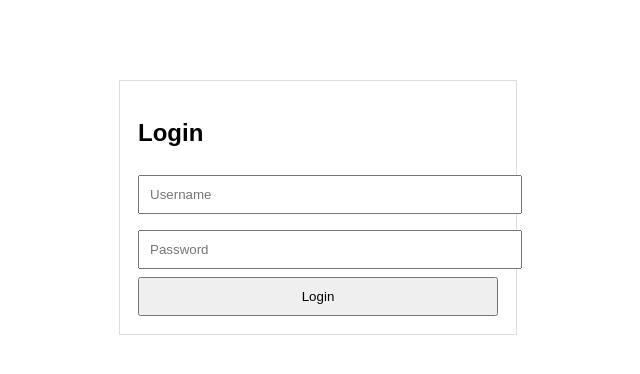
After one commit to Chanthul4054/E-Policing, a Flask app: page /login in a window 1280 px wide. The commit adds this page. Shown: the top 374 px of the page, without its empty margins (322-962 px from the left). Run offline with Flask 3, Linux system fonts and the light colour scheme.

Commit message:
implemented login with admin privileges

```diff
--- a/app.py
+++ b/app.py
@@ -3,23 +3,38 @@ from dotenv import load_dotenv
 import os
 
 from extensions import db
+from routes.auth_routes import auth_bp, init_login
 from routes.allocation_routes import allocation_bp
 
 load_dotenv()
 
-app = Flask(__name__)
+def create_app():
+    app = Flask(__name__)
 
-db_uri = os.getenv("DB_URI")
-if not db_uri:
-    raise RuntimeError("DB_URI is not set")
+    app.config["SECRET_KEY"] = os.getenv("SECRET_KEY", "dev-secret-change-me")
 
-app.config["SQLALCHEMY_DATABASE_URI"] = db_uri
-app.config["SQLALCHEMY_TRACK_MODIFICATIONS"] = False
+    db_uri = os.getenv("DB_URI")
+    if not db_uri:
+        raise RuntimeError("DB_URI is not set in .env")
 
-db.init_app(app)
+    app.config["SQLALCHEMY_DATABASE_URI"] = db_uri
+    app.config["SQLALCHEMY_TRACK_MODIFICATIONS"] = False
 
-# Register your module
-app.register_blueprint(allocation_bp)
+    db.init_app(app)
+
+    # Blueprints
+    init_login(app)
+    app.register_blueprint(auth_bp)
+    app.register_blueprint(allocation_bp)
+
+    return app
+
+app = create_app()
+
+@app.errorhandler(403)
+def forbidden(e):
+    return render_template("403.html"), 403
+
 
 if __name__ == "__main__":
     app.run(debug=True)
--- a/routes/allocation_routes.py
+++ b/routes/allocation_routes.py
@@ -1,10 +1,12 @@
 from flask import Blueprint, render_template, request, jsonify
 from services.allocation_service import run_allocation_pipeline
 from services.allocation_service import diminishing_curves_from_df
+from flask_login import login_required
 
 allocation_bp = Blueprint("allocation", __name__)
 
 @allocation_bp.route("/")
+@login_required
 def index():
     total_officers = int(request.args.get("officers", 500))
     topk = int(request.args.get("topk", 80))
@@ -44,6 +46,7 @@ def index():
     )
 
 @allocation_bp.route("/api/diminishing")
+@login_required
 def api_diminishing():
     total_officers = int(request.args.get("officers", 500))
     topk = int(request.args.get("topk", 80))
--- /dev/null
+++ b/routes/auth_routes.py
@@ -0,0 +1,44 @@
+from flask import Blueprint, render_template, request, redirect, url_for
+from flask_login import LoginManager, login_user, logout_user, login_required, UserMixin
+from werkzeug.security import check_password_hash
+from extensions import db
+
+auth_bp = Blueprint("auth", __name__)
+
+# --- User model ---
+class User(db.Model, UserMixin):
+    __tablename__ = "users"
+    id = db.Column(db.BigInteger, primary_key=True)
+    username = db.Column(db.String(80), unique=True, nullable=False)
+    password_hash = db.Column(db.String(255), nullable=False)
+    role = db.Column(db.String(20), default="officer")
+
+def init_login(app):
+    login_manager = LoginManager()
+    login_manager.login_view = "auth.login"
+    login_manager.init_app(app)
+
+    @login_manager.user_loader
+    def load_user(user_id):
+        return db.session.get(User, int(user_id))
+
+@auth_bp.route("/login", methods=["GET", "POST"])
+def login():
+    if request.method == "POST":
+        username = request.form.get("username", "").strip()
+        password = request.form.get("password", "")
+
+        user = User.query.filter_by(username=username).first()
+        if user and check_password_hash(user.password_hash, password):
+            login_user(user)
+            return redirect(url_for("allocation.index"))  # change if your index endpoint differs
+
+        return render_template("login.html", error="Invalid username or password")
+
+    return render_template("login.html", error=None)
+
+@auth_bp.route("/logout")
+@login_required
+def logout():
+    logout_user()
+    return redirect(url_for("auth.login"))
--- /dev/null
+++ b/templates/403.html
@@ -0,0 +1,3 @@
+<h2>403 – Access Denied</h2>
+<p>You do not have permission to access this page.</p>
+<a href="/">Go back</a>
--- a/templates/allocation.html
+++ b/templates/allocation.html
@@ -102,8 +102,7 @@
     {% endif %}
 
     <div class="charts">
-        <h3>Diminishing Returns (Animated)</h3>
-        <p class="muted">Charts animate on load and when you click “Update Charts Only”.</p>
+        <h3>Diminishing Returns</h3>
 
         <h4>Total Benefit</h4>
         <canvas id="totalChart"></canvas>
--- /dev/null
+++ b/templates/login.html
@@ -0,0 +1,48 @@
+<!doctype html>
+<html>
+
+<head>
+    <meta charset="utf-8" />
+    <title>Login</title>
+    <style>
+        body {
+            font-family: Arial, sans-serif;
+        }
+
+        .box {
+            width: 360px;
+            margin: 80px auto;
+            padding: 18px;
+            border: 1px solid #ddd;
+        }
+
+        input {
+            width: 100%;
+            padding: 10px;
+            margin: 8px 0;
+        }
+
+        button {
+            width: 100%;
+            padding: 10px;
+        }
+
+        .err {
+            color: #b00020;
+        }
+    </style>
+</head>
+
+<body>
+    <div class="box">
+        <h2>Login</h2>
+        {% if error %}<p class="err">{{ error }}</p>{% endif %}
+        <form method="POST">
+            <input name="username" placeholder="Username" required>
+            <input name="password" type="password" placeholder="Password" required>
+            <button type="submit">Login</button>
+        </form>
+    </div>
+</body>
+
+</html>
```
Also changed, not shown: static/login.js (added, +36 -0 lines), utils/auth.py (added, +15 -0 lines), 1 other file.
